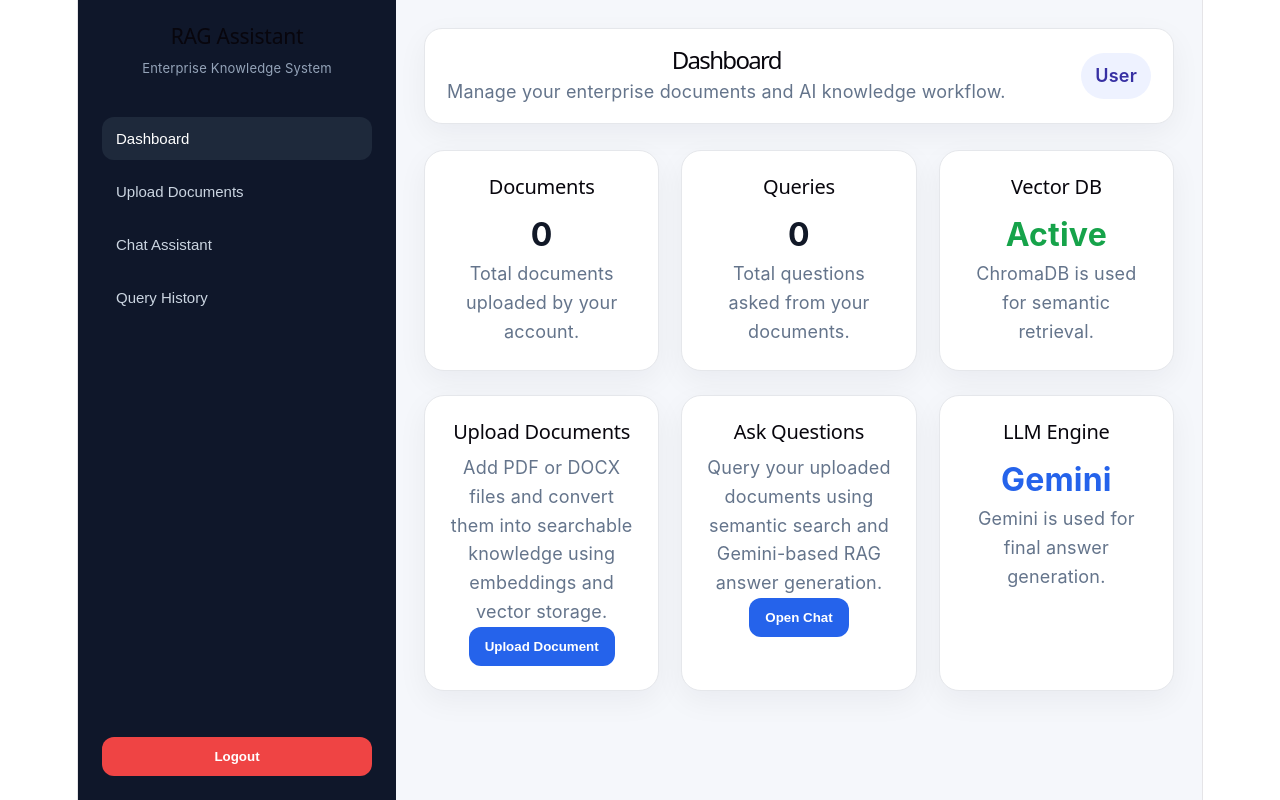
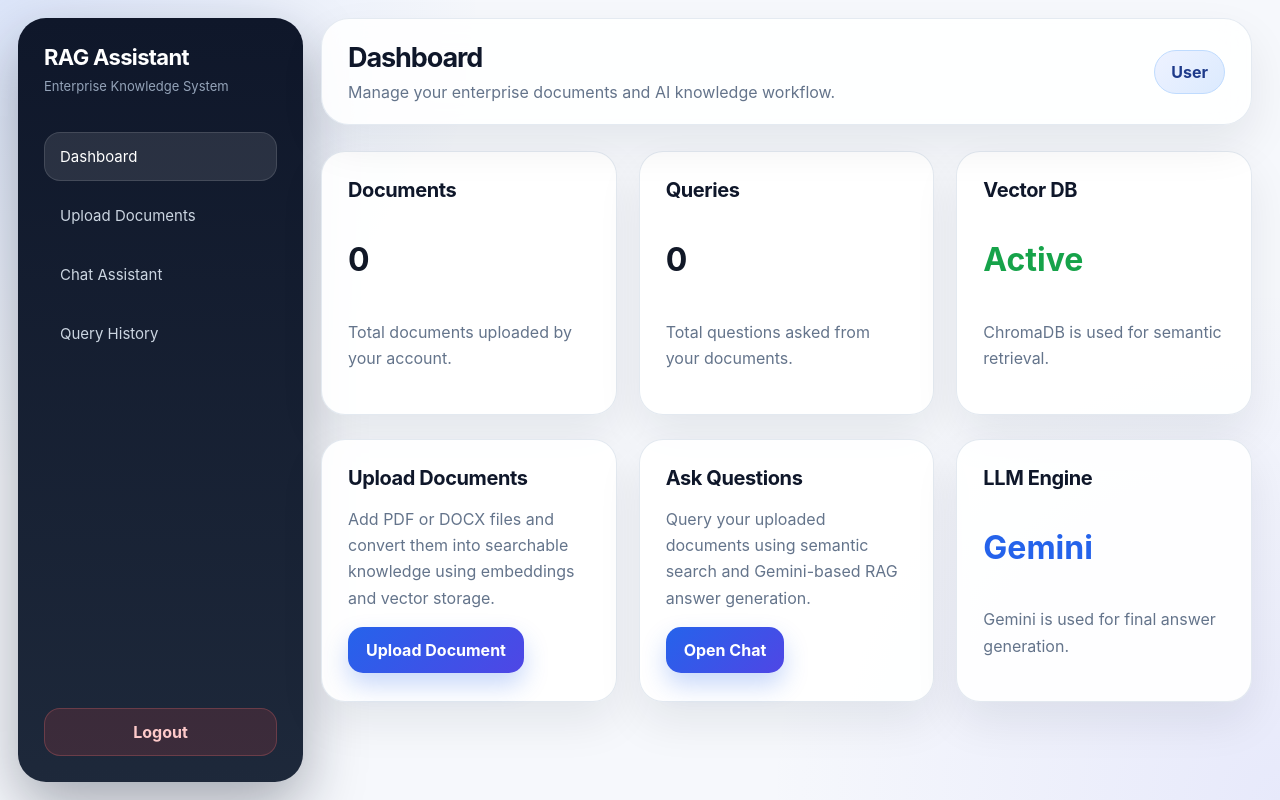
Before and after one commit to abusufiyan7518/rag-enterprise-knowledge-assistant, a React app in the folder frontend/: page /dashboard in a window 1280 px wide. Built offline with nearby package versions, Linux system fonts and the light colour scheme; no server answers; the HTML template or start-up script is replaced by a standard one.

Commit message:
style: improve frontend design system

```diff
--- a/frontend/src/index.css
+++ b/frontend/src/index.css
@@ -1,111 +1,57 @@
 :root {
-  --text: #6b6375;
-  --text-h: #08060d;
-  --bg: #fff;
-  --border: #e5e4e7;
-  --code-bg: #f4f3ec;
-  --accent: #aa3bff;
-  --accent-bg: rgba(170, 59, 255, 0.1);
-  --accent-border: rgba(170, 59, 255, 0.5);
-  --social-bg: rgba(244, 243, 236, 0.5);
-  --shadow:
-    rgba(0, 0, 0, 0.1) 0 10px 15px -3px, rgba(0, 0, 0, 0.05) 0 4px 6px -2px;
+  font-family: Inter, ui-sans-serif, system-ui, -apple-system, BlinkMacSystemFont,
+    "Segoe UI", sans-serif;
 
-  --sans: system-ui, 'Segoe UI', Roboto, sans-serif;
-  --heading: system-ui, 'Segoe UI', Roboto, sans-serif;
-  --mono: ui-monospace, Consolas, monospace;
+  color: #0f172a;
+  background: #f6f8fc;
 
-  font: 18px/145% var(--sans);
-  letter-spacing: 0.18px;
-  color-scheme: light dark;
-  color: var(--text);
-  background: var(--bg);
   font-synthesis: none;
   text-rendering: optimizeLegibility;
   -webkit-font-smoothing: antialiased;
   -moz-osx-font-smoothing: grayscale;
 
-  @media (max-width: 1024px) {
-    font-size: 16px;
-  }
+  --bg: #f6f8fc;
+  --surface: #ffffff;
+  --surface-soft: #f8fafc;
+  --border: #e5e7eb;
+  --text-main: #0f172a;
+  --text-muted: #64748b;
+  --primary: #2563eb;
+  --primary-dark: #1d4ed8;
+  --success: #16a34a;
+  --danger: #ef4444;
+  --shadow: 0 20px 45px rgba(15, 23, 42, 0.08);
+  --radius-lg: 24px;
+  --radius-md: 16px;
 }
 
-@media (prefers-color-scheme: dark) {
-  :root {
-    --text: #9ca3af;
-    --text-h: #f3f4f6;
-    --bg: #16171d;
-    --border: #2e303a;
-    --code-bg: #1f2028;
-    --accent: #c084fc;
-    --accent-bg: rgba(192, 132, 252, 0.15);
-    --accent-border: rgba(192, 132, 252, 0.5);
-    --social-bg: rgba(47, 48, 58, 0.5);
-    --shadow:
-      rgba(0, 0, 0, 0.4) 0 10px 15px -3px, rgba(0, 0, 0, 0.25) 0 4px 6px -2px;
-  }
-
-  #social .button-icon {
-    filter: invert(1) brightness(2);
-  }
+* {
+  box-sizing: border-box;
 }
 
 body {
   margin: 0;
+  min-width: 320px;
+  min-height: 100vh;
+  background:
+    radial-gradient(circle at top left, rgba(37, 99, 235, 0.12), transparent 32%),
+    radial-gradient(circle at bottom right, rgba(99, 102, 241, 0.1), transparent 34%),
+    var(--bg);
 }
 
-#root {
-  width: 1126px;
-  max-width: 100%;
-  margin: 0 auto;
-  text-align: center;
-  border-inline: 1px solid var(--border);
-  min-height: 100svh;
-  display: flex;
-  flex-direction: column;
-  box-sizing: border-box;
+button,
+input {
+  font: inherit;
 }
 
-h1,
-h2 {
-  font-family: var(--heading);
-  font-weight: 500;
-  color: var(--text-h);
+button {
+  transition: 0.2s ease;
 }
 
-h1 {
-  font-size: 56px;
-  letter-spacing: -1.68px;
-  margin: 32px 0;
-  @media (max-width: 1024px) {
-    font-size: 36px;
-    margin: 20px 0;
-  }
-}
-h2 {
-  font-size: 24px;
-  line-height: 118%;
-  letter-spacing: -0.24px;
-  margin: 0 0 8px;
-  @media (max-width: 1024px) {
-    font-size: 20px;
-  }
-}
-p {
-  margin: 0;
+button:hover {
+  transform: translateY(-1px);
 }
 
-code,
-.counter {
-  font-family: var(--mono);
-  display: inline-flex;
-  border-radius: 4px;
-  color: var(--text-h);
+a {
+  color: inherit;
 }
-
-code {
-  font-size: 15px;
-  line-height: 135%;
-  padding: 4px 8px;
-  background: var(--code-bg);
-}
--- a/frontend/src/styles/chat.css
+++ b/frontend/src/styles/chat.css
@@ -1,55 +1,61 @@
 .chat-layout {
   display: grid;
-  grid-template-columns: 340px 1fr;
+  grid-template-columns: 350px 1fr;
   gap: 24px;
 }
 
 .document-panel,
 .chat-panel {
-  background: white;
-  border: 1px solid #e5e7eb;
-  border-radius: 20px;
-  padding: 22px;
-  box-shadow: 0 10px 30px rgba(15, 23, 42, 0.05);
+  background: rgba(255, 255, 255, 0.92);
+  border: 1px solid rgba(226, 232, 240, 0.95);
+  border-radius: 24px;
+  padding: 24px;
+  box-shadow: var(--shadow);
 }
 
 .document-card {
   border: 1px solid #e5e7eb;
   background: #f8fafc;
-  padding: 14px;
-  border-radius: 14px;
+  padding: 15px;
+  border-radius: 17px;
   margin-bottom: 12px;
   cursor: pointer;
+  transition: 0.2s ease;
+}
+
+.document-card:hover {
+  transform: translateY(-2px);
 }
 
 .document-card.active {
   border-color: #2563eb;
-  background: #eff6ff;
+  background: linear-gradient(135deg, #eff6ff, #eef2ff);
 }
 
 .document-card h4 {
-  margin: 0 0 6px;
+  margin: 0 0 7px;
   font-size: 15px;
 }
 
 .document-card p {
   margin: 0;
-  color: #64748b;
+  color: var(--text-muted);
   font-size: 13px;
 }
 
 .messages {
-  min-height: 420px;
-  max-height: 420px;
+  min-height: 430px;
+  max-height: 430px;
   overflow-y: auto;
-  padding: 12px;
+  padding: 14px;
   background: #f8fafc;
-  border-radius: 16px;
+  border-radius: 20px;
   margin-bottom: 18px;
+  border: 1px solid #eef2f7;
 }
 
 .message {
-  margin-bottom: 16px;
+  margin-bottom: 18px;
 }
 
 .message.user {
@@ -58,28 +64,31 @@
 
 .message-bubble {
   display: inline-block;
-  padding: 13px 15px;
-  border-radius: 14px;
-  max-width: 75%;
-  line-height: 1.6;
+  padding: 14px 16px;
+  border-radius: 18px;
+  max-width: 78%;
+  line-height: 1.65;
   white-space: pre-wrap;
+  box-shadow: 0 8px 22px rgba(15, 23, 42, 0.06);
 }
 
 .message.user .message-bubble {
-  background: #2563eb;
+  background: linear-gradient(135deg, #2563eb, #4f46e5);
   color: white;
 }
 
 .message.assistant .message-bubble {
   background: white;
   border: 1px solid #e5e7eb;
-  color: #111827;
+  color: var(--text-main);
 }
 
 .source-box {
-  margin-top: 10px;
+  margin-top: 12px;
   font-size: 13px;
-  color: #64748b;
+  color: var(--text-muted);
+  border-top: 1px solid #e5e7eb;
+  padding-top: 10px;
 }
 
 .chat-form {
@@ -90,23 +99,29 @@
 .chat-form input {
   flex: 1;
   border: 1px solid #d1d5db;
-  border-radius: 12px;
-  padding: 13px 14px;
+  border-radius: 16px;
+  padding: 14px 15px;
   font-size: 15px;
+  outline: none;
+}
+
+.chat-form input:focus {
+  border-color: var(--primary);
+  box-shadow: 0 0 0 4px rgba(37, 99, 235, 0.12);
 }
 
 .chat-form button {
-  background: #2563eb;
+  background: linear-gradient(135deg, var(--primary), #4f46e5);
   color: white;
   border: none;
-  padding: 0 22px;
-  border-radius: 12px;
-  font-weight: 600;
+  padding: 0 24px;
+  border-radius: 16px;
+  font-weight: 800;
   cursor: pointer;
 }
 
 .empty-state {
-  color: #64748b;
+  color: var(--text-muted);
   text-align: center;
   margin-top: 120px;
 }
--- a/frontend/src/styles/layout.css
+++ b/frontend/src/styles/layout.css
@@ -1,31 +1,35 @@
 .app-layout {
   min-height: 100vh;
   display: flex;
-  background: #f5f7fb;
-  color: #111827;
-  font-family: Inter, system-ui, Arial, sans-serif;
+  color: var(--text-main);
 }
 
 .sidebar {
-  width: 270px;
-  background: #0f172a;
+  width: 285px;
+  margin: 18px;
+  border-radius: 28px;
+  background:
+    linear-gradient(180deg, rgba(15, 23, 42, 0.98), rgba(30, 41, 59, 0.96)),
+    #0f172a;
   color: white;
-  padding: 24px;
+  padding: 26px;
   display: flex;
   flex-direction: column;
+  box-shadow: 0 24px 60px rgba(15, 23, 42, 0.35);
 }
 
 .sidebar-logo {
-  margin-bottom: 36px;
+  margin-bottom: 38px;
 }
 
 .sidebar-logo h2 {
   margin: 0;
-  font-size: 21px;
+  font-size: 22px;
+  letter-spacing: -0.03em;
 }
 
 .sidebar-logo p {
-  margin: 6px 0 0;
+  margin: 8px 0 0;
   color: #94a3b8;
   font-size: 13px;
 }
@@ -37,19 +41,20 @@
 }
 
 .sidebar-link {
-  border: none;
+  border: 1px solid transparent;
   background: transparent;
   color: #cbd5e1;
   text-align: left;
-  padding: 13px 14px;
-  border-radius: 12px;
+  padding: 14px 15px;
+  border-radius: 16px;
   cursor: pointer;
   font-size: 15px;
 }
 
 .sidebar-link:hover,
 .sidebar-link.active {
-  background: #1e293b;
+  background: rgba(255, 255, 255, 0.1);
+  border-color: rgba(255, 255, 255, 0.12);
   color: white;
 }
 
@@ -59,48 +64,56 @@
 
 .logout-link {
   width: 100%;
+  background: rgba(239, 68, 68, 0.15);
+  color: #fecaca;
+  border: 1px solid rgba(248, 113, 113, 0.25);
+  padding: 13px;
+  border-radius: 16px;
+  cursor: pointer;
+  font-weight: 700;
+}
+
+.logout-link:hover {
   background: #ef4444;
   color: white;
-  border: none;
-  padding: 12px;
-  border-radius: 12px;
-  cursor: pointer;
-  font-weight: 600;
 }
 
 .main-shell {
   flex: 1;
-  padding: 28px;
+  padding: 18px 28px 28px 0;
 }
 
 .topbar {
-  background: white;
-  border: 1px solid #e5e7eb;
-  border-radius: 18px;
-  padding: 18px 22px;
+  background: rgba(255, 255, 255, 0.88);
+  backdrop-filter: blur(18px);
+  border: 1px solid rgba(226, 232, 240, 0.9);
+  border-radius: 28px;
+  padding: 22px 26px;
   display: flex;
   justify-content: space-between;
   align-items: center;
   margin-bottom: 26px;
-  box-shadow: 0 10px 30px rgba(15, 23, 42, 0.05);
+  box-shadow: var(--shadow);
 }
 
 .topbar h1 {
   margin: 0;
-  font-size: 24px;
+  font-size: 27px;
+  letter-spacing: -0.04em;
 }
 
 .topbar p {
-  margin: 6px 0 0;
-  color: #64748b;
+  margin: 8px 0 0;
+  color: var(--text-muted);
 }
 
 .user-pill {
-  background: #eef2ff;
-  color: #3730a3;
-  padding: 10px 14px;
+  background: linear-gradient(135deg, #eef2ff, #dbeafe);
+  color: #1e3a8a;
+  padding: 11px 16px;
   border-radius: 999px;
-  font-weight: 600;
+  font-weight: 700;
+  border: 1px solid #bfdbfe;
 }
 
 .content-grid {
@@ -110,31 +123,38 @@
 }
 
 .panel {
-  background: white;
-  border: 1px solid #e5e7eb;
-  border-radius: 20px;
-  padding: 24px;
-  box-shadow: 0 10px 30px rgba(15, 23, 42, 0.05);
+  background: rgba(255, 255, 255, 0.92);
+  border: 1px solid rgba(226, 232, 240, 0.95);
+  border-radius: 24px;
+  padding: 26px;
+  box-shadow: var(--shadow);
 }
 
 .panel h2 {
   margin: 0 0 10px;
   font-size: 20px;
+  letter-spacing: -0.02em;
 }
 
 .panel p {
-  color: #64748b;
-  line-height: 1.6;
+  color: var(--text-muted);
+  line-height: 1.65;
 }
 
 .primary-btn {
-  background: #2563eb;
+  background: linear-gradient(135deg, var(--primary), #4f46e5);
   color: white;
   border: none;
-  padding: 12px 16px;
-  border-radius: 12px;
+  padding: 13px 18px;
+  border-radius: 15px;
   cursor: pointer;
-  font-weight: 600;
+  font-weight: 700;
+  box-shadow: 0 12px 24px rgba(37, 99, 235, 0.25);
+}
+
+.primary-btn:disabled {
+  opacity: 0.65;
+  cursor: not-allowed;
 }
 
 @media (max-width: 900px) {
@@ -146,7 +166,17 @@
     width: auto;
   }
 
+  .main-shell {
+    padding: 0 18px 24px;
+  }
+
   .content-grid {
     grid-template-columns: 1fr;
   }
+
+  .topbar {
+    flex-direction: column;
+    align-items: flex-start;
+    gap: 14px;
+  }
 }
```
Also changed, not shown: frontend/src/styles/auth.css (+49 -38 lines).
